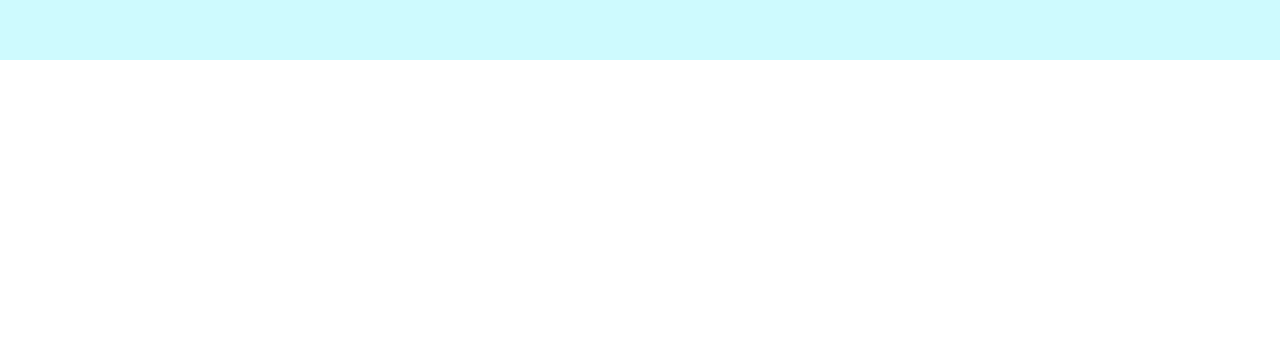
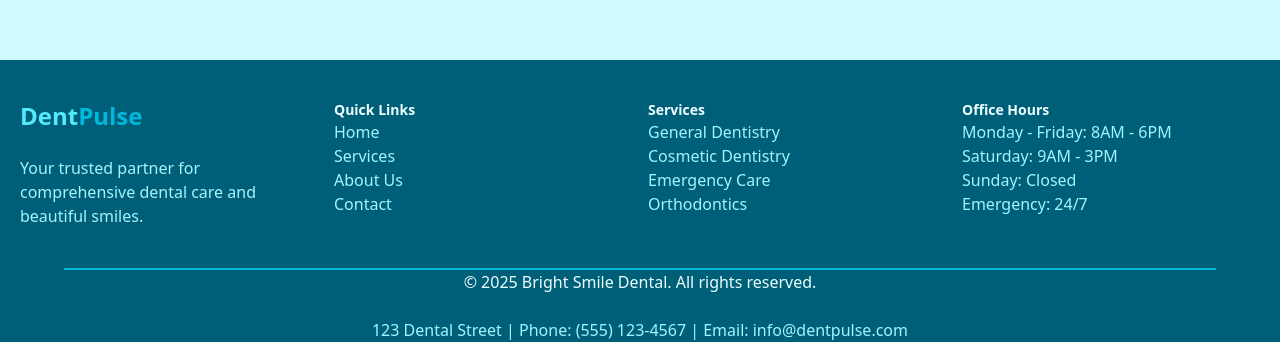
Before and after one commit to HVPasindu/DentPulse, a React app in the folder frontend/: page / in a window 1280 px wide. Shown: the part 740-1082 px from the top of the page. Before the commit the page ends 800 px from the top, so only its background shows below. Built offline with nearby package versions, Linux system fonts and the light colour scheme; the HTML template or start-up script is replaced by a standard one.

Commit message:
footer basic done

```diff
--- a/frontend/src/App.jsx
+++ b/frontend/src/App.jsx
@@ -1,5 +1,6 @@
 import React from 'react'
 import { Header } from './MainInterface Components/Header'
+import { Footer } from './MainInterface Components/Footer'
 
 function App() {
 
@@ -9,6 +10,12 @@ function App() {
     <>
     <div className="bg-cyan-100 h-screen w-screen">
     <Header />
+
+    </div>
+    <div className='bg-cyan-800'>
+
+    <Footer />
+
     </div>
     </>
 
--- /dev/null
+++ b/frontend/src/MainInterface Components/Footer.jsx
@@ -0,0 +1,78 @@
+export function Footer() {
+
+    return (
+
+        <div className="">
+            <div className="bg-cyan-800 grid grid-cols-1 md:grid-cols-2 lg:grid-cols-4 justify-around  py-10 px-5 gap-4">
+                <div>
+                    <h1 className="font-extrabold text-lg md:text-2xl text-cyan-300 "> Dent<span className="font-bold text-cyan-500">Pulse</span></h1>
+                    <h5 className="font-light text-cyan-200"><br />
+                        Your trusted partner for comprehensive dental care and beautiful smiles.
+                    </h5>
+                </div>
+                <div>
+                    <h1 className="text-sm font-bold text-cyan-50">Quick Links</h1>
+
+                    <nav>
+
+                        <a herf='/html' className="text-cyan-200">Home</a><br />
+
+                        <a herf='/html' className="text-cyan-200">Services</a><br />
+
+                        <a herf='/html' className="text-cyan-200">About Us</a><br />
+
+                        <a herf='/html' className="text-cyan-200">Contact</a><br />
+
+                    </nav>
+
+
+                </div>
+
+
+                <div>
+                    <h1 className="text-sm font-bold text-cyan-50">Services</h1>
+
+                    <ul>
+                        <li className="text-cyan-200">General Dentistry</li>
+                        <li className="text-cyan-200">Cosmetic Dentistry</li>
+                        <li className="text-cyan-200">Emergency Care</li>
+                        <li className="text-cyan-200">Orthodontics</li>
+
+                    </ul>
+
+                </div>
+
+                <div>
+                    <h1 className="text-sm font-bold text-cyan-50">Office Hours</h1>
+
+                    <ul >
+                        <li className="text-cyan-200">Monday - Friday: 8AM - 6PM</li>
+                        <li className="text-cyan-200">Saturday: 9AM - 3PM</li>
+                        <li className="text-cyan-200">Sunday: Closed</li>
+                        <li className="text-cyan-200">Emergency: 24/7</li>
+
+                    </ul>
+
+                </div>
+
+            </div>
+
+            <div className=" flex flex-col  items-center border-t-2 w-[90%] max-w-6xl mx-auto border-cyan-500">
+
+                <h1 className="text-cyan-50">
+                    © 2025 Bright Smile Dental. All rights reserved.
+                </h1>
+                <br/>
+
+                <h1  className="text-cyan-200">
+                    123 Dental Street | Phone: (555) 123-4567 | Email: info@dentpulse.com
+                </h1>
+
+            </div>
+
+
+        </div>
+
+    )
+
+}
```
